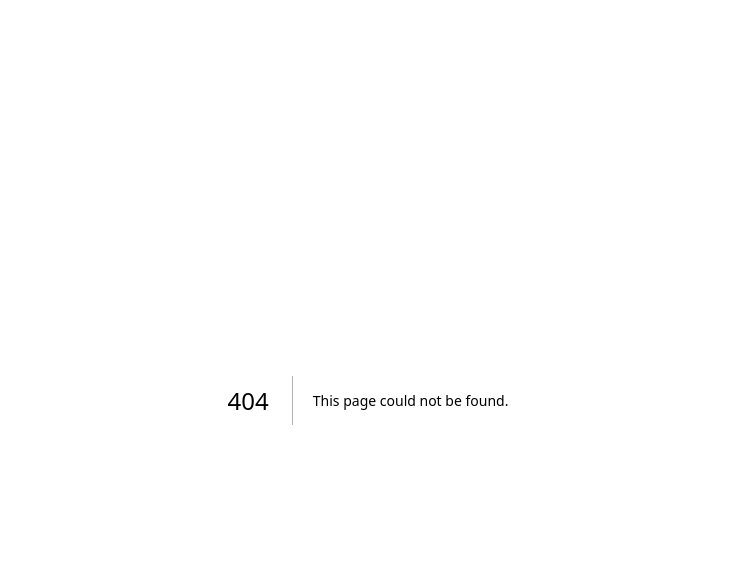
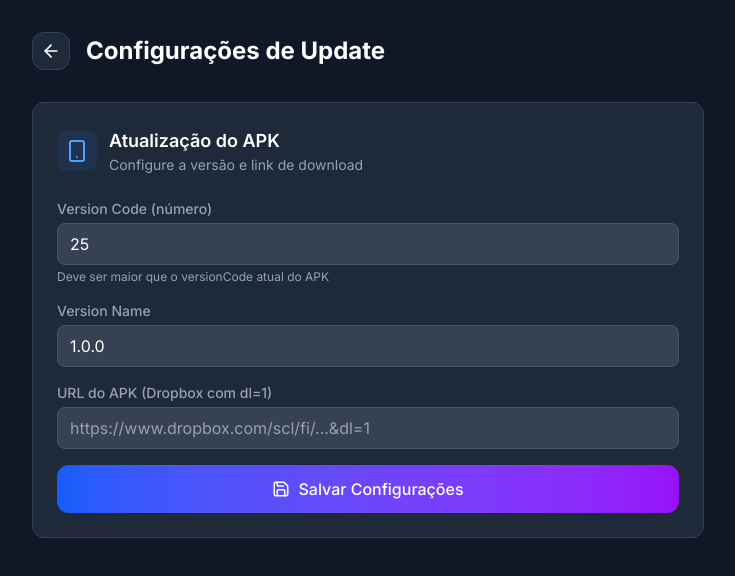
Before and after one commit to jrasaga/jrstreaming, a Next.js app: page /dashboard/configuracoes in a window 1280 px wide. Before the commit this address had no page. Shown: the top 576 px of the page, without its empty margins (272-1007 px from the left). Built offline with nearby package versions, Linux system fonts and the light colour scheme; sample sign-in values are in the browser's storage.

Commit message:
Create ConfiguracoesPage for update settings

```diff
--- /dev/null
+++ b/src/app/dashboard/configuracoes/page.tsx
@@ -0,0 +1,112 @@
+'use client';
+
+import { useEffect, useState } from 'react';
+import { useRouter } from 'next/navigation';
+import { ArrowLeft, Save, Smartphone } from 'lucide-react';
+
+export default function ConfiguracoesPage() {
+  const [darkMode, setDarkMode] = useState(true);
+  const [versionCode, setVersionCode] = useState('25');
+  const [versionName, setVersionName] = useState('1.0.0');
+  const [downloadUrl, setDownloadUrl] = useState('');
+  const router = useRouter();
+
+  useEffect(() => {
+    const logged = localStorage.getItem('admin_logged');
+    if (!logged) { router.push('/login'); return; }
+    const t = localStorage.getItem('theme');
+    if (t) setDarkMode(t === 'dark');
+
+    // Carregar configurações salvas
+    const saved = localStorage.getItem('update_config');
+    if (saved) {
+      const config = JSON.parse(saved);
+      setVersionCode(config.versionCode || '25');
+      setVersionName(config.versionName || '1.0.0');
+      setDownloadUrl(config.downloadUrl || '');
+    }
+  }, []);
+
+  const saveConfig = () => {
+    const config = { versionCode, versionName, downloadUrl };
+    localStorage.setItem('update_config', JSON.stringify(config));
+    alert('Configurações salvas! Faça deploy para aplicar.');
+  };
+
+  const bgColor = darkMode ? 'bg-gray-900' : 'bg-gray-50';
+  const cardBg = darkMode ? 'bg-gray-800' : 'bg-white';
+  const textColor = darkMode ? 'text-white' : 'text-gray-900';
+  const textGray = darkMode ? 'text-gray-400' : 'text-gray-500';
+  const borderColor = darkMode ? 'border-gray-700' : 'border-gray-200';
+  const inputBg = darkMode ? 'bg-gray-700' : 'bg-gray-50';
+  const inputBorder = darkMode ? 'border-gray-600' : 'border-gray-300';
+
+  return (
+    <div className={`min-h-screen ${bgColor} p-4 lg:p-8`}>
+      <div className="max-w-2xl mx-auto">
+        <div className="flex items-center gap-4 mb-8">
+          <button onClick={() => router.push('/dashboard')} className={`p-2 rounded-xl ${cardBg} border ${borderColor} ${textColor} hover:text-blue-400`}>
+            <ArrowLeft size={20} />
+          </button>
+          <h1 className={`text-2xl font-bold ${textColor}`}>Configurações de Update</h1>
+        </div>
+
+        <div className={`${cardBg} rounded-xl p-6 border ${borderColor}`}>
+          <div className="flex items-center gap-3 mb-6">
+            <div className="p-2 rounded-lg bg-blue-500/10">
+              <Smartphone size={24} className="text-blue-400" />
+            </div>
+            <div>
+              <h2 className={`text-lg font-semibold ${textColor}`}>Atualização do APK</h2>
+              <p className={`text-sm ${textGray}`}>Configure a versão e link de download</p>
+            </div>
+          </div>
+
+          <div className="space-y-4">
+            <div>
+              <label className={`block text-sm font-medium ${textGray} mb-1`}>Version Code (número)</label>
+              <input
+                type="number"
+                value={versionCode}
+                onChange={(e) => setVersionCode(e.target.value)}
+                className={`w-full px-3 py-2 ${inputBg} border ${inputBorder} rounded-lg ${textColor}`}
+                placeholder="Ex: 25"
+              />
+              <p className={`text-xs ${textGray} mt-1`}>Deve ser maior que o versionCode atual do APK</p>
+            </div>
+
+            <div>
+              <label className={`block text-sm font-medium ${textGray} mb-1`}>Version Name</label>
+              <input
+                type="text"
+                value={versionName}
+                onChange={(e) => setVersionName(e.target.value)}
+                className={`w-full px-3 py-2 ${inputBg} border ${inputBorder} rounded-lg ${textColor}`}
+                placeholder="Ex: 4.14.5"
+              />
+            </div>
+
+            <div>
+              <label className={`block text-sm font-medium ${textGray} mb-1`}>URL do APK (Dropbox com dl=1)</label>
+              <input
+                type="text"
+                value={downloadUrl}
+                onChange={(e) => setDownloadUrl(e.target.value)}
+                className={`w-full px-3 py-2 ${inputBg} border ${inputBorder} rounded-lg ${textColor}`}
+                placeholder="https://www.dropbox.com/scl/fi/...&dl=1"
+              />
+            </div>
+
+            <button
+              onClick={saveConfig}
+              className="w-full flex items-center justify-center gap-2 bg-gradient-to-r from-blue-600 to-purple-600 text-white px-4 py-3 rounded-xl font-medium"
+            >
+              <Save size={18} />
+              Salvar Configurações
+            </button>
+          </div>
+        </div>
+      </div>
+    </div>
+  );
+}
```
